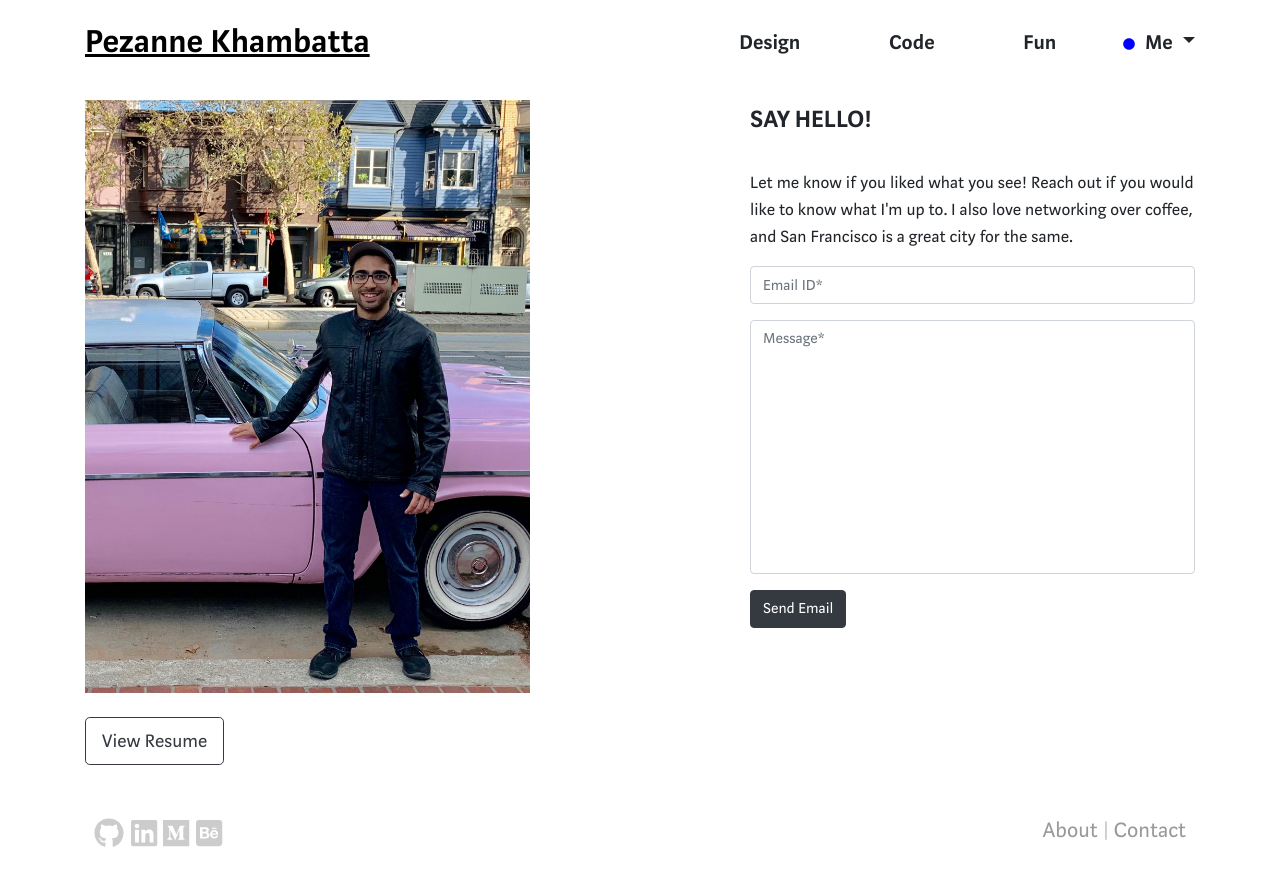
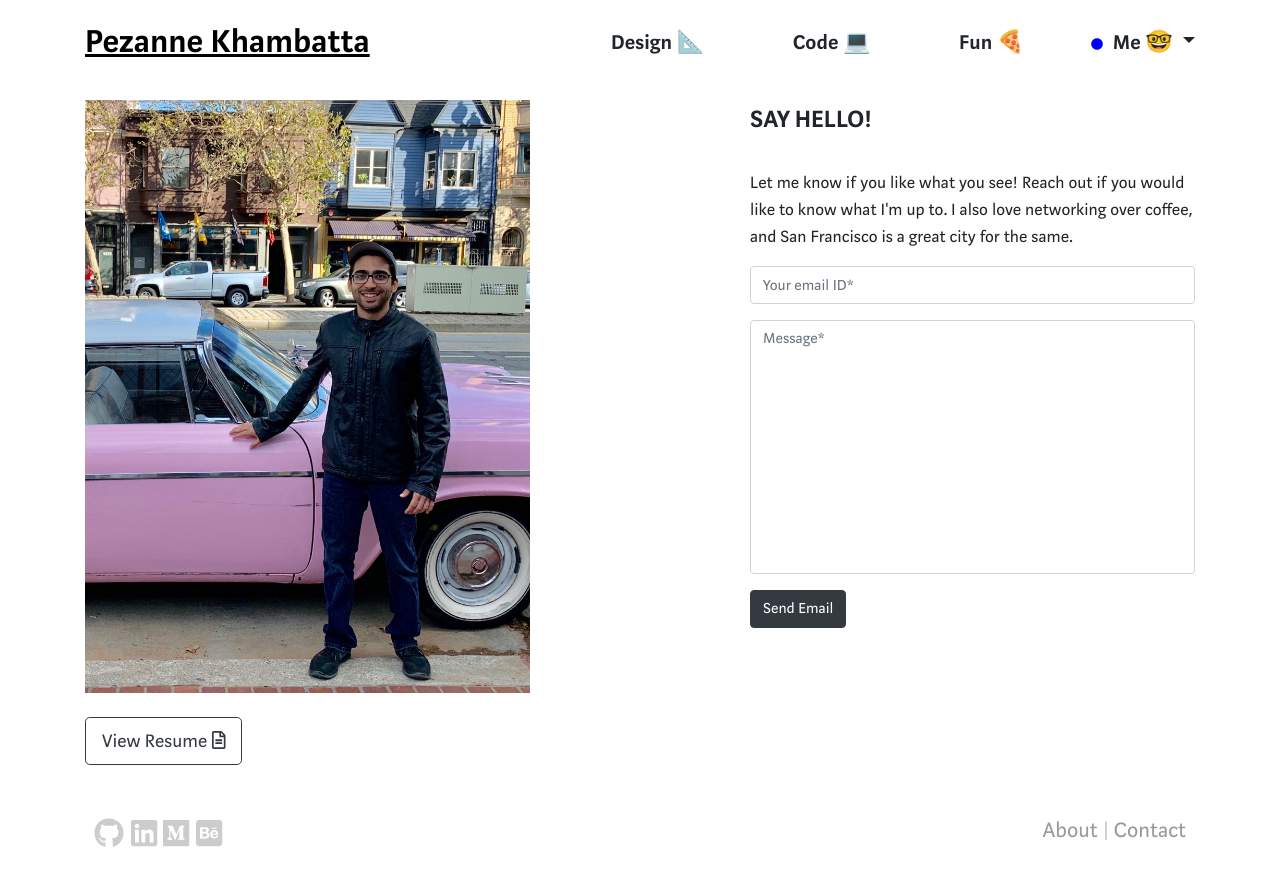
Before and after one commit to pkhambat1/DesignWebsite, a PHP site: page /contact.html in a window 1280 px wide. Run offline with PHP 8.4, Linux system fonts and the light colour scheme; some libraries are stand-ins or nearby versions; some web fonts are replaced.

Commit message:
new song. Resume button. Email is now your email. Button focus removed. Emojis are back! Contact navbar fixed

```diff
--- a/contact.html
+++ b/contact.html
@@ -46,27 +46,28 @@
                                     <a class="nav-link" href="index.html">
                                         <i class="fas fa-circle" style="opacity: 0;"></i>
                                         Design
-                                        <!-- 📐 -->
+                                        📐
                                     </a>
                                 </li>
                                 <li class="nav-item item" role="presentation">
                                     <a class="nav-link" href="code.html">
                                         <i class="fas fa-circle" style="opacity: 0;"></i>
                                         Code
-                                        <!-- 💻 -->
+                                        💻
                                     </a>
                                 </li>
                                 <li class="nav-item item" role="presentation">
                                     <a class="nav-link" href="fun.html">
                                         <i class="fas fa-circle" style="opacity: 0;"></i>
                                         Fun
-                                        <!-- 🍕 -->
+                                        🍕
                                     </a>
                                 </li>
                                 <li class="nav-item item dropdown pr-0" role="presentation">
                                     <a class="nav-link dropdown-toggle pr-0" href="#" id="navbarDropdown" role="button" data-toggle="dropdown" aria-haspopup="true" aria-expanded="false">
                                         <i class="fas fa-circle"></i>
                                         Me
+                                        🤓
                                     </a>
                                     <div class="dropdown-menu" aria-labelledby="navbarDropdown">
                                         <a class="dropdown-item" href="./about.html">About</a>
@@ -84,16 +85,16 @@
         <div class="row">
             <div class="col-md-5 col-12 mr-auto mb-4">
                 <img src="img/about-me-profile6.jpeg" alt="">
-                <a href="./PKhambatta_Resume_S2019.pdf" class="btn btn-outline-dark btn-lg mt-4" download="./PKhambatta_Resume_S2019.pdf" target="_blank">View Resume</a>
+                <a href="./PKhambatta_Resume_S2019.pdf" class="btn btn-outline-dark btn-lg mt-4" download="./PKhambatta_Resume_S2019.pdf" target="_blank">View Resume <i class="far fa-file-alt" style="font-size: 18px;"></i></i></a>
             </div>
             <div class="col-md-5 col-12 contact">
 
                 <span><strong>SAY HELLO!</strong></span><br /><br />
-                <p>Let me know if you liked what you see! Reach out if you would like to know what I'm up to. I also love networking over coffee, and San Francisco is a great city for the same.</p>
+                <p>Let me know if you like what you see! Reach out if you would like to know what I'm up to. I also love networking over coffee, and San Francisco is a great city for the same.</p>
 
                 <form method="POST" action="https://formspree.io/pkhambat@risd.edu">
                     <div class="form-group">
-                        <input type="email" name="email" placeholder="Email ID*" class="form-control">
+                        <input type="email" name="email" placeholder="Your email ID*" class="form-control">
                     </div>
                     <div class="form-group">
                         <textarea name="message" placeholder="Message*" class="form-control" rows="10" style="resize: none;"></textarea>
--- a/css/site.css
+++ b/css/site.css
@@ -518,7 +518,7 @@ nav .fa-circle {
   top: -25px;
 }
 
-.btn.active.focus, .btn.active:focus, .btn.focus, .btn:active.focus, .btn:active:focus, .btn:focus {
+.btn:focus, button:focus {
   outline: 0;
 }
 
```
Also changed, not shown: about.html (+5 -4 lines), code.html (+4 -3 lines), fun.html (+7 -4 lines), index.html (+4 -3 lines), 2 other files.
